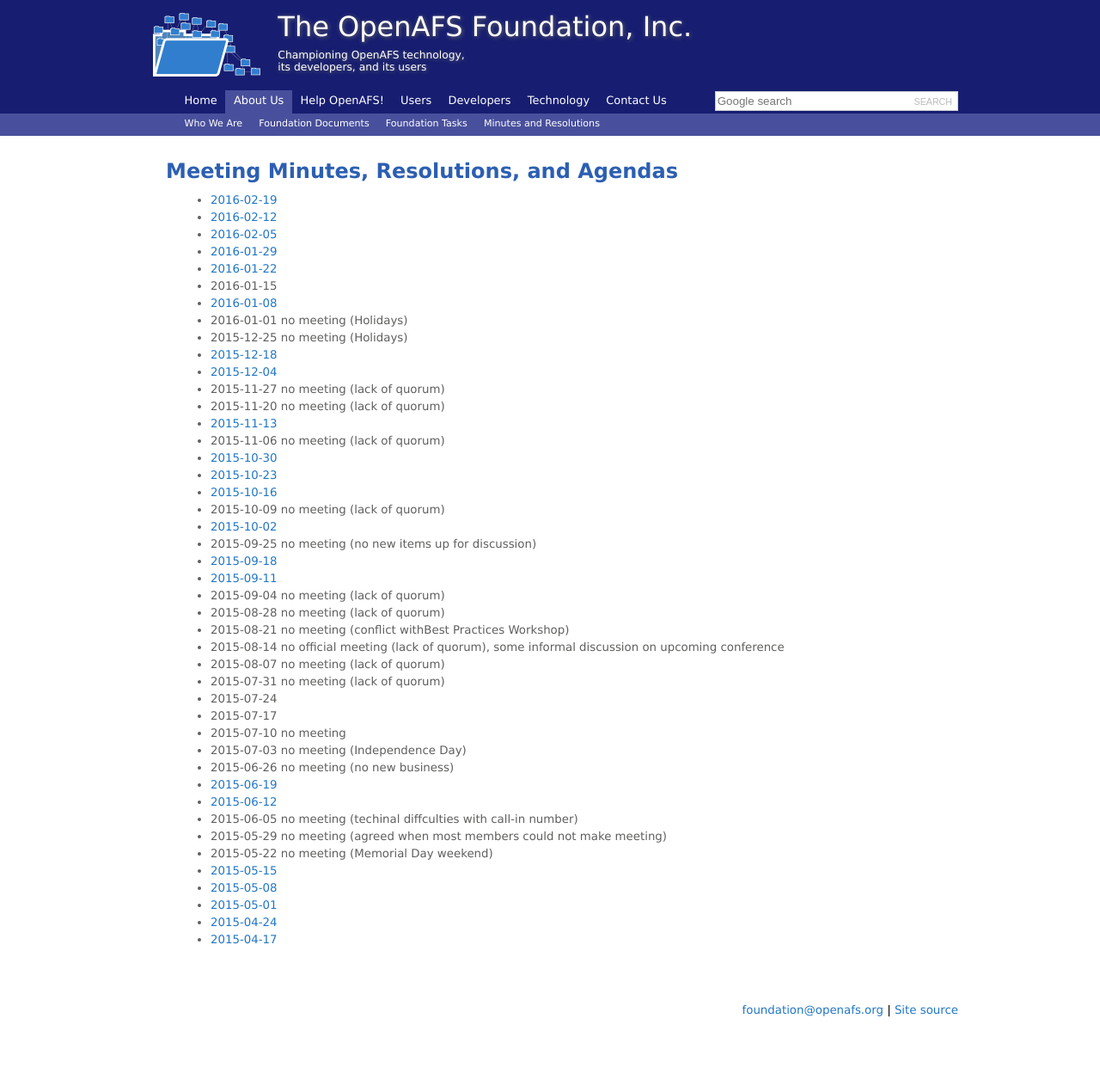
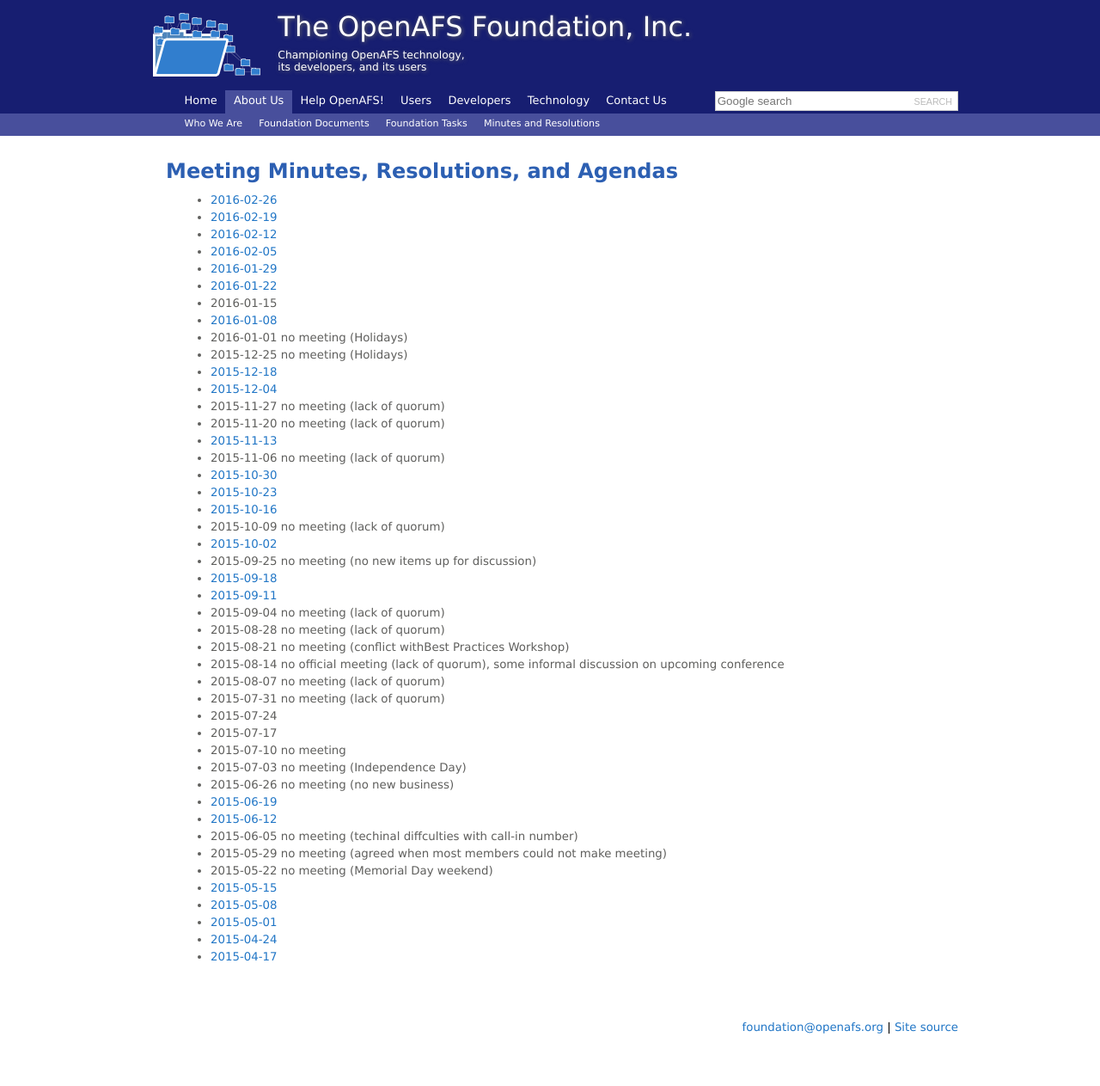
Before and after one commit to openafsfoundation/openafsfoundation.org, a Jekyll site: the page built from about/minutes/index.md, in a window 1280 px wide. Shown: the whole page at 86% size. Built offline with Jekyll 4.4.1, drawn with Linux system fonts in a browser that asks for light colours.

Commit message:
another week's minutes

```diff
--- a/about/minutes/index.md
+++ b/about/minutes/index.md
@@ -5,6 +5,7 @@
 
 ## Meeting Minutes, Resolutions, and Agendas ##
 
+* [2016-02-26]({{site.github.url}}/about/minutes/2016-02-26/)
 * [2016-02-19]({{site.github.url}}/about/minutes/2016-02-19/)
 * [2016-02-12]({{site.github.url}}/about/minutes/2016-02-12/)
 * [2016-02-05]({{site.github.url}}/about/minutes/2016-02-05/)
```
